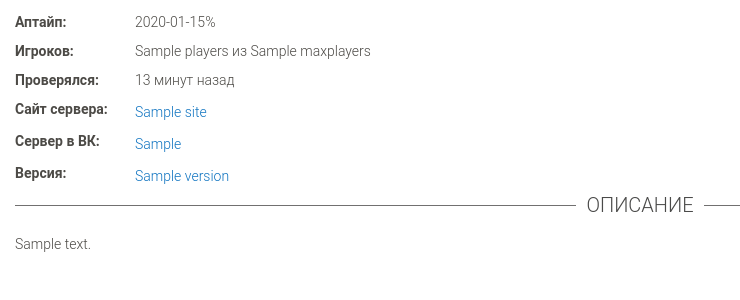
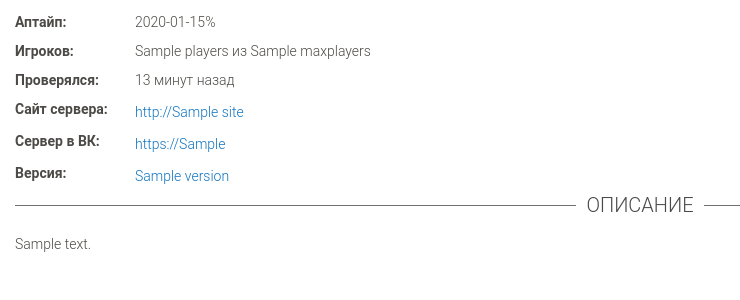
Before and after one commit to iworkshop84/mine, a PHP site: template views/servers/one.php in a window 1280 px wide. Shown: the part 252-552 px from the top of the page, without its empty margins (0-740 px from the left). Run offline with PHP 8.4, Linux system fonts and the light colour scheme; the template is opened without the code that fills it: most values are stand-ins (such as "Sample title", 1, 10 or a date in 2020).

Commit message:
Сделал проверку на правильный урл сайта и вконтакта
Signed-off-by: iworkshop <iworkshop84@gmail.com>

```diff
--- a/views/servers/one.php
+++ b/views/servers/one.php
@@ -113,12 +113,22 @@
             <p>
                 <span class="header">Сайт сервера:</span>
                 <span class="servsite">
+                    <?php
+                    if(empty(preg_match('~^(http://)|(https://)~', $items->site))){
+                        $items->site = "http://" . $items->site;
+                    }
+                    ?>
                     <a href="<?= $items->site ?>"><?= $items->site; ?></a>
                 </span>
             </p>
             <p>
                 <span class="header">Сервер в ВК:</span>
                 <span class="servvk">
+                    <?php
+                    if(empty(preg_match('~^(http://)|(https://)~', $items->vk))){
+                        $items->vk = "https://" . $items->vk;
+                    }
+                    ?>
                     <a href="<?= $items->vk ?>"><?= $items->vk; ?></a>
                 </span>
             </p>
```
